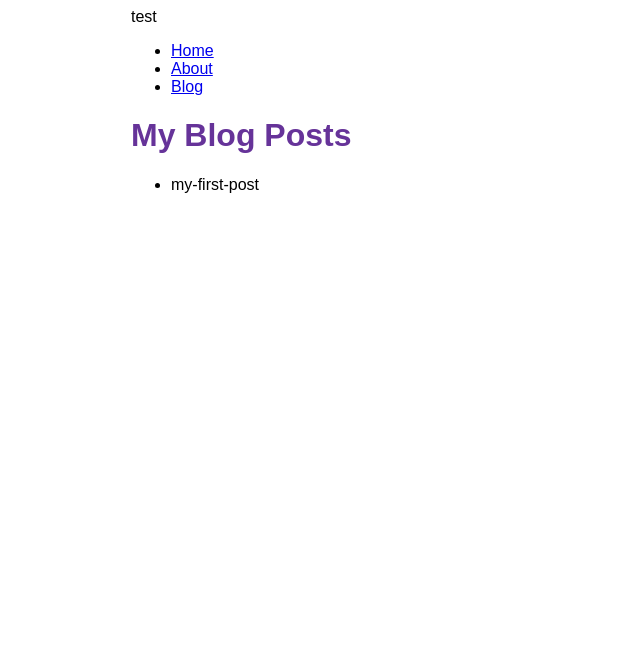
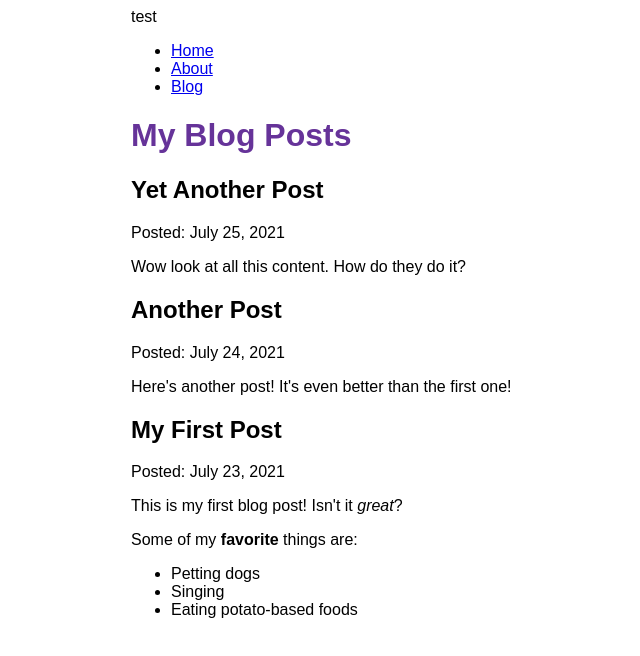
Before and after one commit to ywbird/linote, a Gatsby site: page /blog in a window 1280 px wide. Shown: the whole page, without its empty margins (259-899 px from the left). Built offline with nearby package versions, Linux system fonts and the light colour scheme; Gatsby itself is replaced by a stand-in of ours.

Commit message:
Finished Gatsby Tutorial Part 5

```diff
--- /dev/null
+++ b/blog/another-post.mdx
@@ -0,0 +1,6 @@
+---
+title: "Another Post"
+date: "2021-07-24"
+---
+
+Here's another post! It's even better than the first one!
--- a/blog/my-first-post.mdx
+++ b/blog/my-first-post.mdx
@@ -0,0 +1,12 @@
+---
+title: "My First Post"
+date: "2021-07-23"
+---
+
+This is my first blog post! Isn't it _great_?
+
+Some of my **favorite** things are:
+
+- Petting dogs
+- Singing
+- Eating potato-based foods
--- /dev/null
+++ b/blog/yet-another-post.mdx
@@ -0,0 +1,6 @@
+---
+title: "Yet Another Post"
+date: "2021-07-25"
+---
+
+Wow look at all this content. How do they do it?
--- a/gatsby-config.ts
+++ b/gatsby-config.ts
@@ -21,6 +21,7 @@ const config: GatsbyConfig = {
         path: `${__dirname}/blog`,
       },
     },
+    "gatsby-plugin-mdx",
   ],
 };
 
--- a/src/pages/blog.tsx
+++ b/src/pages/blog.tsx
@@ -1,30 +1,45 @@
 import * as React from "react";
 import { graphql } from "gatsby";
+import { MDXRenderer } from "gatsby-plugin-mdx";
 import Layout from "../components/layout";
 
-type DataType = {
-  allFile: {
-    nodes: { name: string }[];
+interface DataType {
+  allMdx: {
+    nodes: {
+      frontmatter: {
+        date: string;
+        title: string;
+      };
+      id: string;
+      body: string;
+    }[];
   };
-};
+}
 
 const BlogPage = ({ data }: { data: DataType }) => {
   return (
     <Layout pageTitle="My Blog Posts">
-      <ul>
-        {data.allFile.nodes.map((node) => (
-          <li key={node.name}>{node.name}</li>
-        ))}
-      </ul>
+      {data.allMdx.nodes.map((node) => (
+        <article key={node.id}>
+          <h2>{node.frontmatter.title}</h2>
+          <p>Posted: {node.frontmatter.date}</p>
+          <MDXRenderer>{node.body}</MDXRenderer>
+        </article>
+      ))}
     </Layout>
   );
 };
 
 export const query = graphql`
   query {
-    allFile {
+    allMdx(sort: { fields: frontmatter___date, order: DESC }) {
       nodes {
-        name
+        frontmatter {
+          date(formatString: "MMMM D, YYYY")
+          title
+        }
+        id
+        body
       }
     }
   }
```
